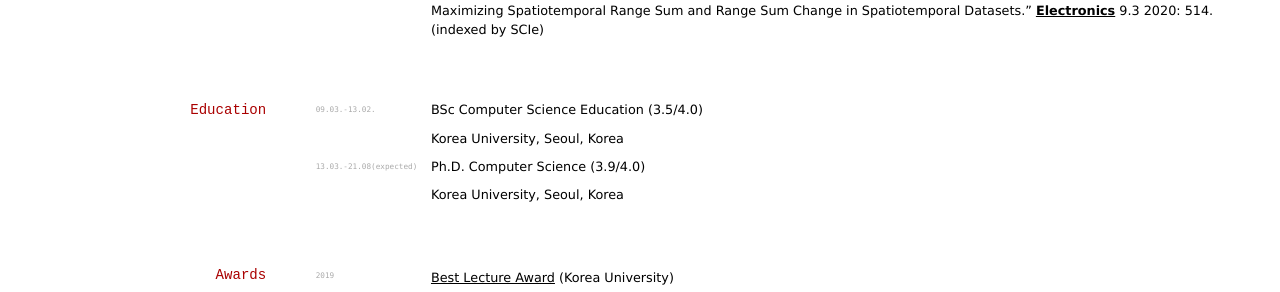
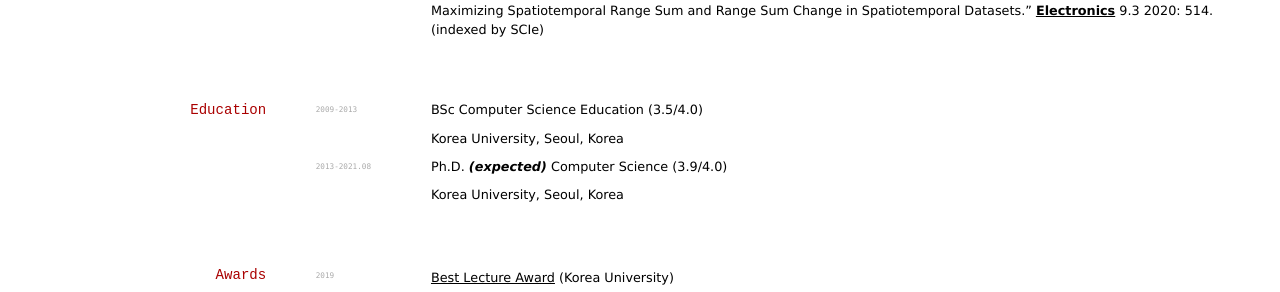
Before and after one commit to ws-choi/cv, a Jekyll site: the page built from index.md, in a window 1280 px wide and 900 px high, scrolled down 327 px. Shown: the part 155-447 px from the top of the window. Built offline with Jekyll 4.4.1, drawn with Linux system fonts in a browser that asks for light colours.

Commit message:
Update index.md

```diff
--- a/index.md
+++ b/index.md
@@ -36,13 +36,13 @@ Machine Learning, Signal Processing, Artificial intelligence, and Database Syste
 
 ## Education
 
-`09.03.-13.02.`
+`2009-2013`
 BSc Computer Science Education (3.5/4.0)
 
 Korea University, Seoul, Korea
 
-`13.03.-21.08(expected)`
-Ph.D. Computer Science (3.9/4.0)
+`2013-2021.08`
+Ph.D. ***(expected)*** Computer Science (3.9/4.0)
 
 Korea University, Seoul, Korea
 
```
